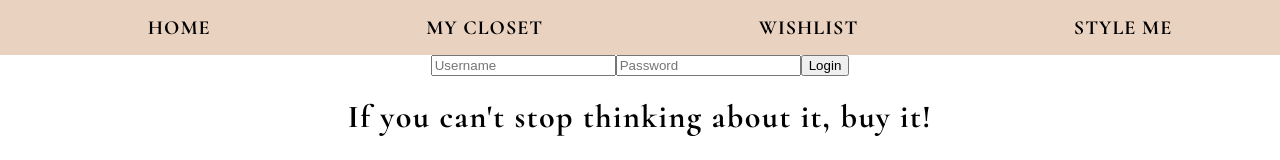
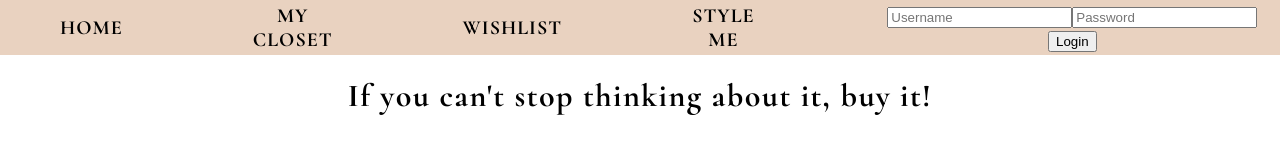
Before and after one commit to diharzainudin/outfit-generator, a React (Vite) app: page / in a window 1280 px wide. Shown: the top 160 px of the page. Built offline with nearby package versions, Linux system fonts and the light colour scheme.

Commit message:
10 aligned login form with navbar

```diff
--- a/src/App.css
+++ b/src/App.css
@@ -77,10 +77,12 @@ img {
 
 .navbar {
   display: flex;
-  flex-direction: row;
-  justify-content: space-around;
+  gap: 130px;
   align-items: center;
+  justify-content: space-between;
   margin: 0px;
+  padding-left: 20px;
+  padding-right: 20px;
   height: 55px;
   background-color: #e9d2c0;
   font-size: 20px;
@@ -91,6 +93,14 @@ img {
   cursor: pointer;
 }
 
+.navlinks {
+  display: flex;
+  flex-direction: row;
+  justify-content: right;
+  gap: 130px;
+  align-items: center;
+}
+
 .navbar li:hover {
   border-top: 2px solid white;
   border-bottom: 2px solid white;
@@ -98,6 +108,10 @@ img {
   transition: all 280ms ease-in-out;
   width: 10rem;
   cursor: pointer;
+}
+
+.login-container {
+  float: right;
 }
 
 .footerbar {
--- a/src/components/Navbar.jsx
+++ b/src/components/Navbar.jsx
@@ -2,8 +2,9 @@ import { NavLink } from 'react-router-dom'
 
 const Navbar = (props) => {
   return (
-    <nav>
-      <ul class="navbar">
+    <nav class="navbar">
+      <section>
+        <ul class="navlinks">
           <li>
             <NavLink to="/">Home</NavLink>
           </li>
@@ -17,6 +18,8 @@ const Navbar = (props) => {
             <NavLink to="/styleme">Style Me</NavLink>
           </li>
         </ul>
+      </section>
+      <section>
         <div class="login-container">
           <form action="/action_page.php">
             <input type="text" placeholder="Username" name="username"></input>
@@ -24,6 +27,7 @@ const Navbar = (props) => {
             <button type="submit">Login</button>
           </form>
         </div>
+      </section>
     </nav>
   )
 }
```
Lines whose indentation alone changed are shown as unchanged.
